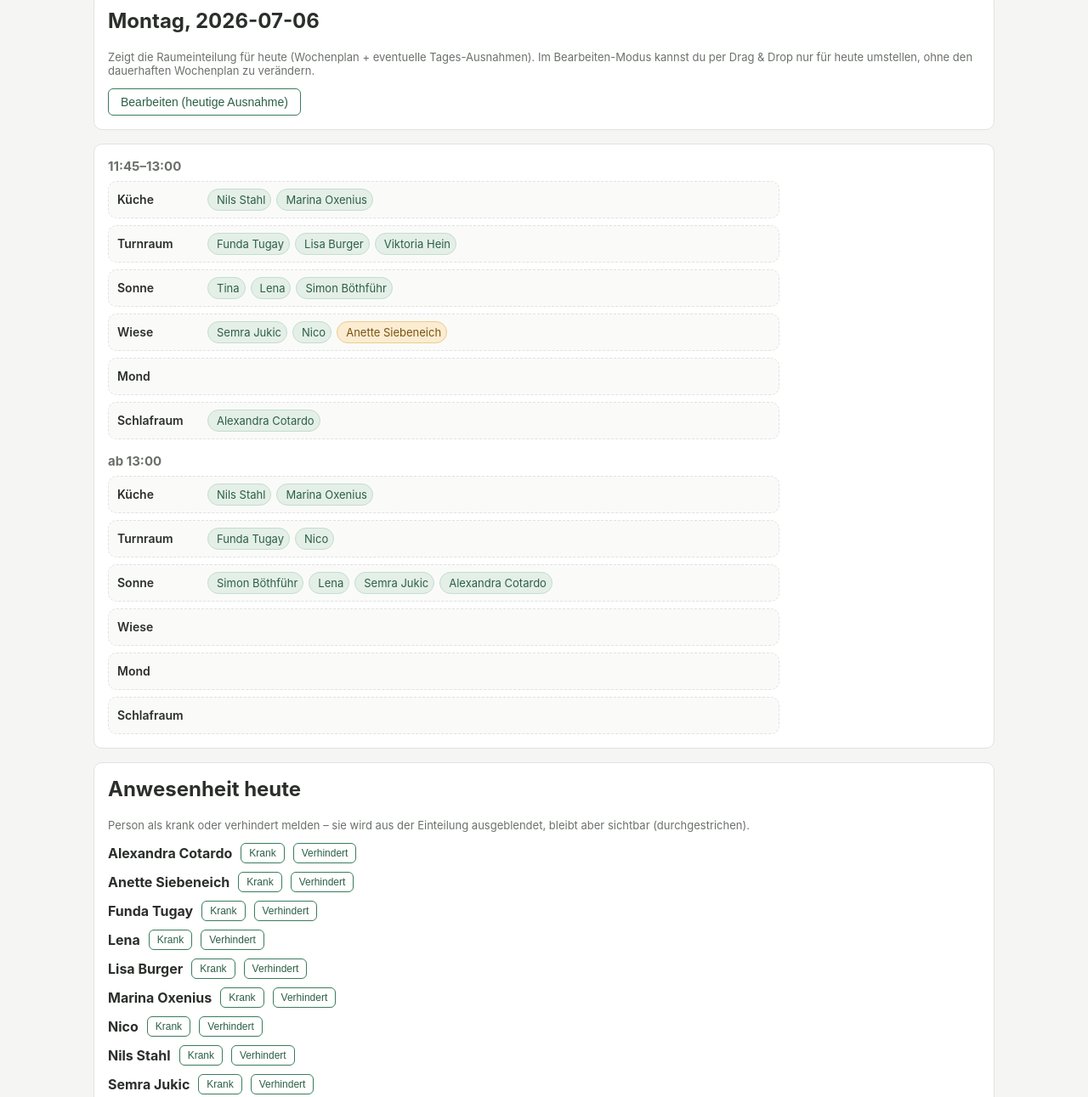
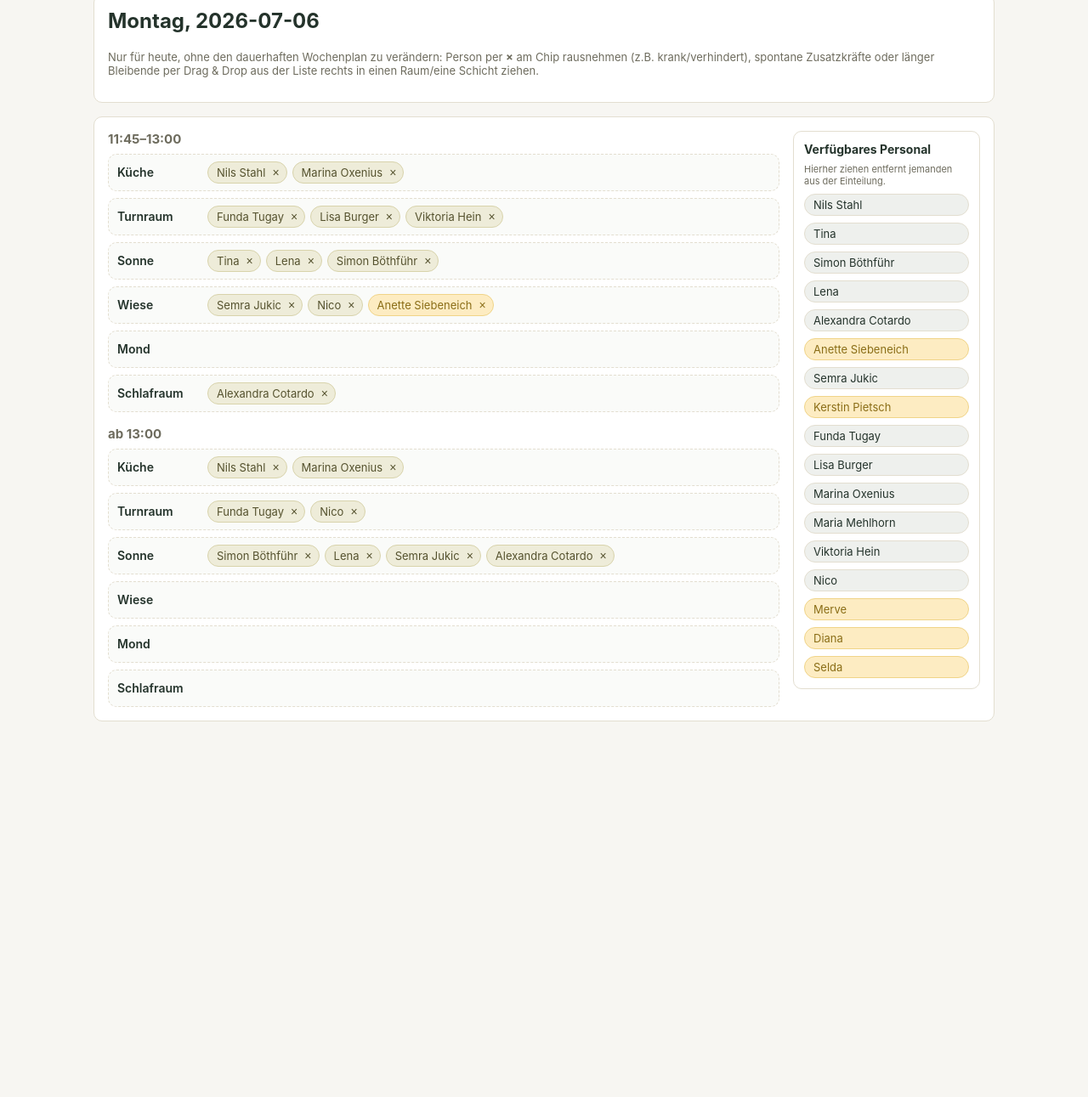
Before and after one commit to nilsstahl-privat/kifaz-hemmingen, a plain HTML site: page index.html in a window 1280 px wide. Shown: the part 134-1425 px from the top of the page at 85% size. After the commit the page ends 1019 px from the top, so only its background shows below. Drawn offline with Linux system fonts and the light colour scheme.

Commit message:
Tagesübersicht vereinfachen, KIFAZ-Farben übernehmen
Krank/Verhindert-Meldung entfällt als eigenes System: Tagesübersicht ist
jetzt direkt bearbeitbar wie die Wochenplanung, ein Klick auf × am Chip
nimmt jemanden für heute raus. Löst nebenbei spontane Zusatzkräfte und
länger Bleibende, da einfach per Drag & Drop rein-/rausgezogen werden
kann. Farbschema auf die KIFAZ-Logofarben (Orange/Magenta/Gelb/Oliv) umgestellt.

Co-Authored-By: Claude Sonnet 5 <noreply@anthropic.com>

```diff
--- a/css/style.css
+++ b/css/style.css
@@ -1,15 +1,21 @@
 :root {
-  --color-bg: #f5f6f4;
+  /* Farben aus dem KIFAZ-Logo (Orange / Magenta / Gelb / Oliv + dunkles Anthrazit-Grün) */
+  --color-orange: #dd7a1f;
+  --color-magenta: #c41c7f;
+  --color-yellow: #f2c94c;
+  --color-olive: #b3ac74;
+  --color-dark: #24332b;
+
+  --color-bg: #f7f6f2;
   --color-card: #ffffff;
-  --color-border: #dfe3de;
-  --color-text: #2b2f2b;
-  --color-muted: #6b716a;
-  --color-primary: #3a7d5c;
-  --color-primary-dark: #2c5f45;
-  --color-warn: #b5471e;
-  --color-warn-bg: #fdecE4;
-  --color-conflict: #c98a1c;
-  --color-absent-bg: #f1f1f1;
+  --color-border: #e3ded0;
+  --color-text: var(--color-dark);
+  --color-muted: #6e6c5e;
+  --color-primary: var(--color-orange);
+  --color-primary-dark: var(--color-dark);
+  --color-warn: var(--color-magenta);
+  --color-warn-bg: #f9e6f1;
+  --color-conflict: #8a6d16;
   --radius: 10px;
 }
 
@@ -171,9 +177,9 @@ main {
   display: inline-flex;
   align-items: center;
   gap: 6px;
-  background: #e4efe8;
-  border: 1px solid #c3ddce;
-  color: var(--color-primary-dark);
+  background: #eeecd9;
+  border: 1px solid #d8d3ab;
+  color: #55522e;
   border-radius: 999px;
   padding: 4px 6px 4px 10px;
   font-size: 13px;
@@ -187,16 +193,9 @@ main {
 }
 
 .chip-conflict {
-  background: #fbecd2;
-  border-color: #eecb8c;
-  color: #7a5410;
-}
-
-.chip-absent {
-  background: var(--color-absent-bg);
-  border-color: var(--color-border);
-  color: var(--color-muted);
-  text-decoration: line-through;
+  background: #fdecc2;
+  border-color: #f0d488;
+  color: var(--color-conflict);
 }
 
 .chip-remove {
@@ -294,18 +293,4 @@ button.btn.small {
   font-size: 12px;
 }
 
-.badge {
-  display: inline-block;
-  padding: 2px 8px;
-  border-radius: 999px;
-  font-size: 11px;
-  background: #e4efe8;
-  color: var(--color-primary-dark);
-}
-
-.badge.inactive {
-  background: var(--color-absent-bg);
-  color: var(--color-muted);
-}
-
 .muted { color: var(--color-muted); font-size: 13px; }
--- a/index.html
+++ b/index.html
@@ -22,21 +22,14 @@
 
   <div class="card">
     <h2 id="day-title">Tagesübersicht</h2>
-    <p class="muted">Zeigt die Raumeinteilung für heute (Wochenplan + eventuelle Tages-Ausnahmen). Im Bearbeiten-Modus kannst du per Drag &amp; Drop nur für heute umstellen, ohne den dauerhaften Wochenplan zu verändern.</p>
-    <button id="edit-toggle" class="btn secondary">Bearbeiten (heutige Ausnahme)</button>
+    <p class="muted">Nur für heute, ohne den dauerhaften Wochenplan zu verändern: Person per <strong>×</strong> am Chip rausnehmen (z.B. krank/verhindert), spontane Zusatzkräfte oder länger Bleibende per Drag &amp; Drop aus der Liste rechts in einen Raum/eine Schicht ziehen.</p>
   </div>
 
   <div id="day-content" class="card">
     <div class="layout-with-sidebar">
       <div id="room-grid"></div>
-      <div id="sidebar-wrap" style="display:none"><div id="sidebar"></div></div>
+      <div><div id="sidebar"></div></div>
     </div>
-  </div>
-
-  <div class="card">
-    <h2>Anwesenheit heute</h2>
-    <p class="muted">Person als krank oder verhindert melden – sie wird aus der Einteilung ausgeblendet, bleibt aber sichtbar (durchgestrichen).</p>
-    <div id="absence-panel"></div>
   </div>
 </main>
 
--- a/js/data.js
+++ b/js/data.js
@@ -60,10 +60,6 @@ function deleteStaffEverywhere(staffId) {
     let changed = false;
     for (const date of Object.keys(overrides)) {
       const day = overrides[date] || {};
-      if (day.absences && day.absences[staffId] !== undefined) {
-        delete day.absences[staffId];
-        changed = true;
-      }
       const assignments = day.assignments || {};
       for (const shift of Object.keys(assignments)) {
         for (const room of Object.keys(assignments[shift] || {})) {
@@ -112,12 +108,3 @@ function ensureDailyAssignmentsInitialized(weekdayKey, dateISO) {
     });
   });
 }
-
-function setAbsence(dateISO, staffId, status) {
-  // status: "krank" | "verhindert" | null (null = Meldung zurücknehmen)
-  if (status) {
-    db.ref("dailyOverrides/" + dateISO + "/absences/" + staffId).set(status);
-  } else {
-    db.ref("dailyOverrides/" + dateISO + "/absences/" + staffId).remove();
-  }
-}
--- a/js/index.js
+++ b/js/index.js
@@ -1,10 +1,13 @@
-// Seiten-Logik für die Tagesübersicht.
+// Seiten-Logik für die Tagesübersicht. Die heutige Einteilung ist direkt
+// bearbeitbar (wie die Wochenplanung), schreibt aber in eine Tages-Ausnahme
+// statt in den dauerhaften Wochenplan. So lassen sich spontan zusätzliche
+// Personen reinziehen oder jemand für heute entfernen (× am Chip = "krank/
+// verhindert für heute raus"), ohne den Wochenplan zu verändern.
 
 let staffMap = {};
 let workingHoursMap = {};
 let weeklyTemplate = {};
 let dailyOverride = {};
-let editMode = false;
 
 const weekdayKey = todayWeekdayKey();
 const dateISO = todayISO();
@@ -18,30 +21,17 @@ function init() {
   if (!weekdayKey) {
     title.textContent = "Heute (" + dateISO + ") – am Wochenende gibt es keinen Mittagsplan";
     document.getElementById("day-content").style.display = "none";
-    document.querySelector('main > .card:nth-of-type(1) button').style.display = "none";
     return;
   }
   title.textContent = weekdayLabel(weekdayKey) + ", " + dateISO;
 
   seedIfEmpty();
+  ensureDailyAssignmentsInitialized(weekdayKey, dateISO);
+
   watchStaff(data => { staffMap = data; renderAll(); });
   watchWorkingHours(data => { workingHoursMap = data; renderAll(); });
   watchWeeklyTemplate(data => { weeklyTemplate = data; renderAll(); });
   watchDailyOverride(dateISO, data => { dailyOverride = data; renderAll(); });
-
-  document.getElementById("edit-toggle").addEventListener("click", toggleEdit);
-}
-
-function toggleEdit() {
-  if (!editMode) {
-    ensureDailyAssignmentsInitialized(weekdayKey, dateISO).then(() => {
-      editMode = true;
-      renderAll();
-    });
-  } else {
-    editMode = false;
-    renderAll();
-  }
 }
 
 function mergedCells() {
@@ -67,59 +57,13 @@ function renderAll() {
     cells: mergedCells(),
     staffMap,
     workingHoursMap,
-    absences: dailyOverride.absences || {},
-    editable: editMode,
+    editable: true,
     onDrop: (shift, room, staffId) =>
       addStaffToCell("dailyOverrides/" + dateISO + "/assignments", shift, room, staffId),
     onRemove: (shift, room, staffId) =>
       removeStaffFromCell("dailyOverrides/" + dateISO + "/assignments", shift, room, staffId)
   });
 
-  const sidebarWrap = document.getElementById("sidebar-wrap");
-  if (editMode) {
-    const activeIds = Object.keys(staffMap).filter(id => staffMap[id].aktiv !== false);
-    renderStaffSidebar(document.getElementById("sidebar"), activeIds, staffMap, workingHoursMap, weekdayKey);
-    sidebarWrap.style.display = "";
-  } else {
-    sidebarWrap.style.display = "none";
-  }
-
-  document.getElementById("edit-toggle").textContent = editMode ? "Fertig" : "Bearbeiten (heutige Ausnahme)";
-
-  renderAbsencePanel();
+  const activeIds = Object.keys(staffMap).filter(id => staffMap[id].aktiv !== false);
+  renderStaffSidebar(document.getElementById("sidebar"), activeIds, staffMap, workingHoursMap, weekdayKey);
 }
-
-function renderAbsencePanel() {
-  const cells = mergedCells();
-  const idsToday = new Set();
-  Object.values(cells).forEach(shiftObj => {
-    Object.values(shiftObj).forEach(arr => arr.forEach(id => idsToday.add(id)));
-  });
-  const absences = dailyOverride.absences || {};
-
-  const sortedIds = Array.from(idsToday)
-    .filter(id => staffMap[id])
-    .sort((a, b) => staffMap[a].name.localeCompare(staffMap[b].name));
-
-  if (sortedIds.length === 0) {
-    document.getElementById("absence-panel").innerHTML = '<p class="muted">Niemand eingeteilt.</p>';
-    return;
-  }
-
-  let html = "";
-  sortedIds.forEach(id => {
-    const s = staffMap[id];
-    const status = absences[id];
-    html += `<div class="form-row">
-      <strong>${escapeHtml(s.name)}</strong>
-      <button type="button" class="btn small ${status === "krank" ? "" : "secondary"}" onclick="markAbsence('${id}','krank')">Krank</button>
-      <button type="button" class="btn small ${status === "verhindert" ? "" : "secondary"}" onclick="markAbsence('${id}','verhindert')">Verhindert</button>
-      ${status ? `<button type="button" class="btn small secondary" onclick="markAbsence('${id}', null)">Zurücksetzen</button>` : ""}
-    </div>`;
-  });
-  document.getElementById("absence-panel").innerHTML = html;
-}
-
-function markAbsence(staffId, status) {
-  setAbsence(dateISO, staffId, status);
-}
--- a/js/rooms.js
+++ b/js/rooms.js
@@ -22,7 +22,7 @@ function isWorkingDuringShift(hours, shiftKey) {
 
 // opts = {
 //   weekdayKey, cells: {shiftKey: {roomKey: [staffId,...]}}, staffMap,
-//   workingHoursMap, absences: {staffId: "krank"|"verhindert"}, editable,
+//   workingHoursMap, editable,
 //   onDrop(shiftKey, roomKey, staffId), onRemove(shiftKey, roomKey, staffId)
 // }
 function renderRoomGrid(container, opts) {
@@ -30,7 +30,6 @@ function renderRoomGrid(container, opts) {
   const cells = opts.cells || {};
   const staffMap = opts.staffMap || {};
   const workingHoursMap = opts.workingHoursMap || {};
-  const absences = opts.absences || {};
   const weekdayKey = opts.weekdayKey;
   const editable = opts.editable !== false;
 
@@ -39,8 +38,7 @@ function renderRoomGrid(container, opts) {
     html += `<div class="shift-block"><h3>${shift.label}</h3><div class="room-rows">`;
     ROOMS.forEach(room => {
       const ids = (cells[shift.key] && cells[shift.key][room.key]) || [];
-      const presentCount = ids.filter(id => !absences[id]).length;
-      const understaffed = room.checkMin && presentCount > 0 && presentCount < MIN_PER_ROOM;
+      const understaffed = room.checkMin && ids.length > 0 && ids.length < MIN_PER_ROOM;
       html += `<div class="room-row ${understaffed ? "understaffed" : ""}"
                     ondragover="roomGridAllowDrop(event)"
                     ondrop="roomGridDrop(event, '${shift.key}', '${room.key}')">
@@ -53,7 +51,7 @@ function renderRoomGrid(container, opts) {
         if (!s) return;
         const hours = (workingHoursMap[id] || {})[weekdayKey];
         const conflict = !!weekdayKey && !isWorkingDuringShift(hours, shift.key);
-        html += renderChip(id, s, shift.key, room.key, conflict, absences[id], editable);
+        html += renderChip(id, s, shift.key, room.key, conflict, editable);
       });
       html += "</div></div>";
     });
@@ -63,22 +61,19 @@ function renderRoomGrid(container, opts) {
   container.innerHTML = html;
 }
 
-function renderChip(id, staff, shiftKey, roomKey, conflict, absentStatus, editable) {
+function renderChip(id, staff, shiftKey, roomKey, conflict, editable) {
   const classes = ["chip"];
   if (conflict) classes.push("chip-conflict");
-  if (absentStatus) classes.push("chip-absent");
   const dragAttrs = editable
     ? `draggable="true" ondragstart="roomGridDragStart(event, '${id}', '${shiftKey}', '${roomKey}')"`
     : "";
   const removeBtn = editable
-    ? `<button type="button" class="chip-remove" title="entfernen" onclick="roomGridRemoveClick('${shiftKey}','${roomKey}','${id}')">×</button>`
+    ? `<button type="button" class="chip-remove" title="Für heute raus (z.B. krank/verhindert)" onclick="roomGridRemoveClick('${shiftKey}','${roomKey}','${id}')">×</button>`
     : "";
   const title = conflict
     ? ` title="${escAttr("Laut Arbeitszeit an diesem Tag/in dieser Schicht eigentlich nicht da")}"`
     : "";
-  return `<span class="${classes.join(" ")}" ${dragAttrs}${title}>${escapeHtml(staff.name)}${
-    absentStatus ? ` (${absentStatus})` : ""
-  }${removeBtn}</span>`;
+  return `<span class="${classes.join(" ")}" ${dragAttrs}${title}>${escapeHtml(staff.name)}${removeBtn}</span>`;
 }
 
 // Seitenleiste mit allen verfügbaren Personen zum Reinziehen. Personen, die laut
--- a/js/week.js
+++ b/js/week.js
@@ -40,7 +40,6 @@ function renderAll() {
     cells,
     staffMap,
     workingHoursMap,
-    absences: {},
     editable: true,
     onDrop: (shift, room, staffId) => addStaffToCell("weeklyTemplate/" + selectedDay, shift, room, staffId),
     onRemove: (shift, room, staffId) => removeStaffFromCell("weeklyTemplate/" + selectedDay, shift, room, staffId)
```
Also changed, not shown: 1 other file.
